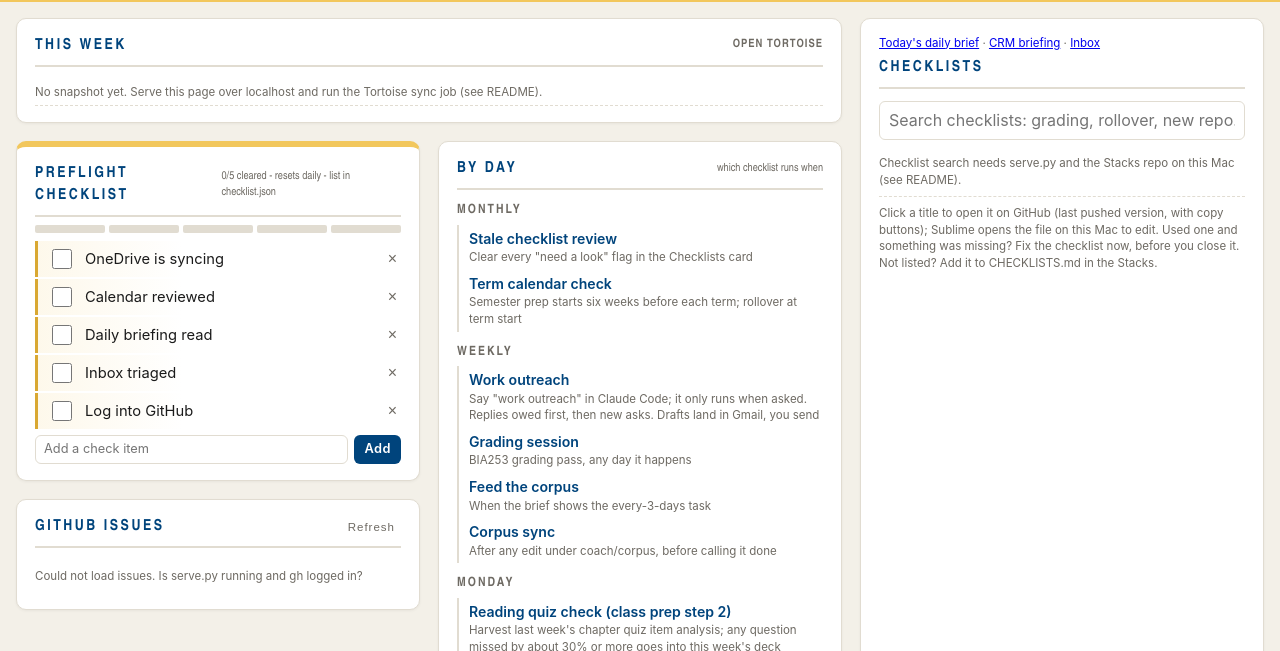
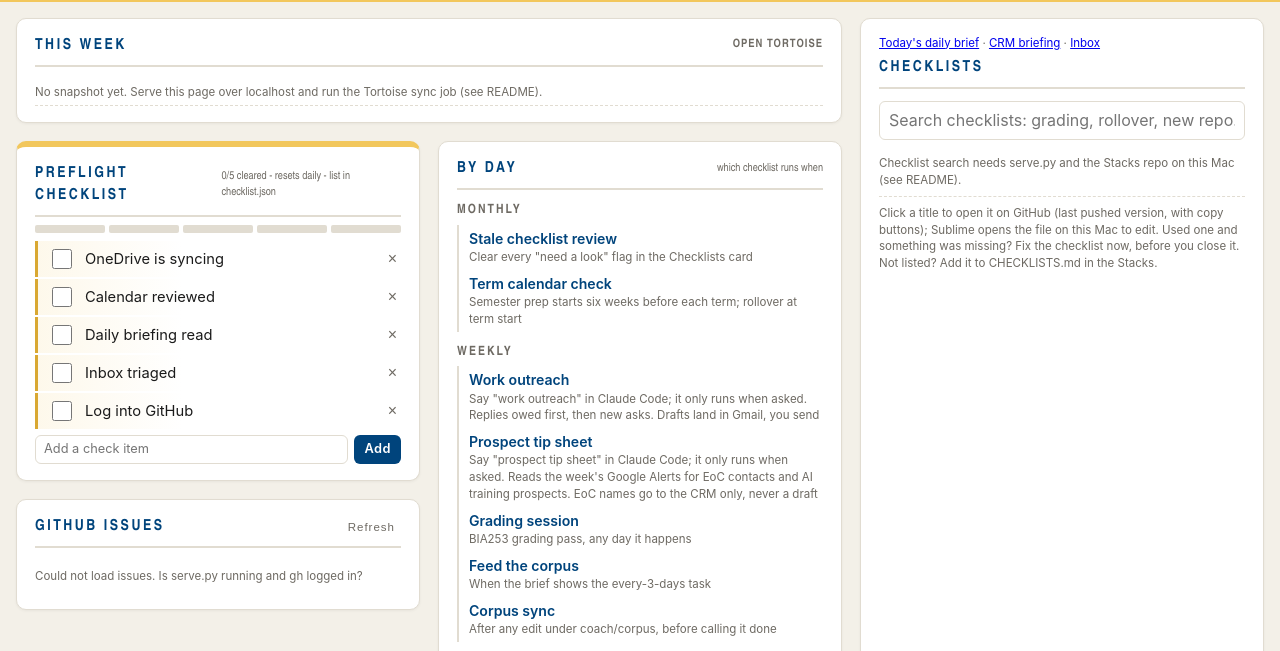
Before and after one commit to gregdyche/starthere, a plain HTML site: page STARTHERE.html in a window 1280 px wide. Shown: the part 108-759 px from the top of the page. Drawn offline with Linux system fonts and the light colour scheme; no server answers.

Commit message:
By Day: add Prospect tip sheet to Weekly
Co-Authored-By: Claude Fable 5.2 <noreply@anthropic.com>

```diff
--- a/STARTHERE.html
+++ b/STARTHERE.html
@@ -365,6 +365,7 @@
     <h3>Weekly</h3>
     <ul>
       <li><button onclick="clFind('Outreach')">Work outreach</button><span class="small">Say "work outreach" in Claude Code; it only runs when asked. Replies owed first, then new asks. Drafts land in Gmail, you send</span></li>
+      <li><button onclick="clFind('Prospect tip sheet')">Prospect tip sheet</button><span class="small">Say "prospect tip sheet" in Claude Code; it only runs when asked. Reads the week's Google Alerts for EoC contacts and AI training prospects. EoC names go to the CRM only, never a draft</span></li>
       <li><button onclick="clFind('Grading session')">Grading session</button><span class="small">BIA253 grading pass, any day it happens</span></li>
       <li><button onclick="clFind('Feed the corpus')">Feed the corpus</button><span class="small">When the brief shows the every-3-days task</span></li>
       <li><button onclick="clFind('Corpus sync')">Corpus sync</button><span class="small">After any edit under coach/corpus, before calling it done</span></li>
```
